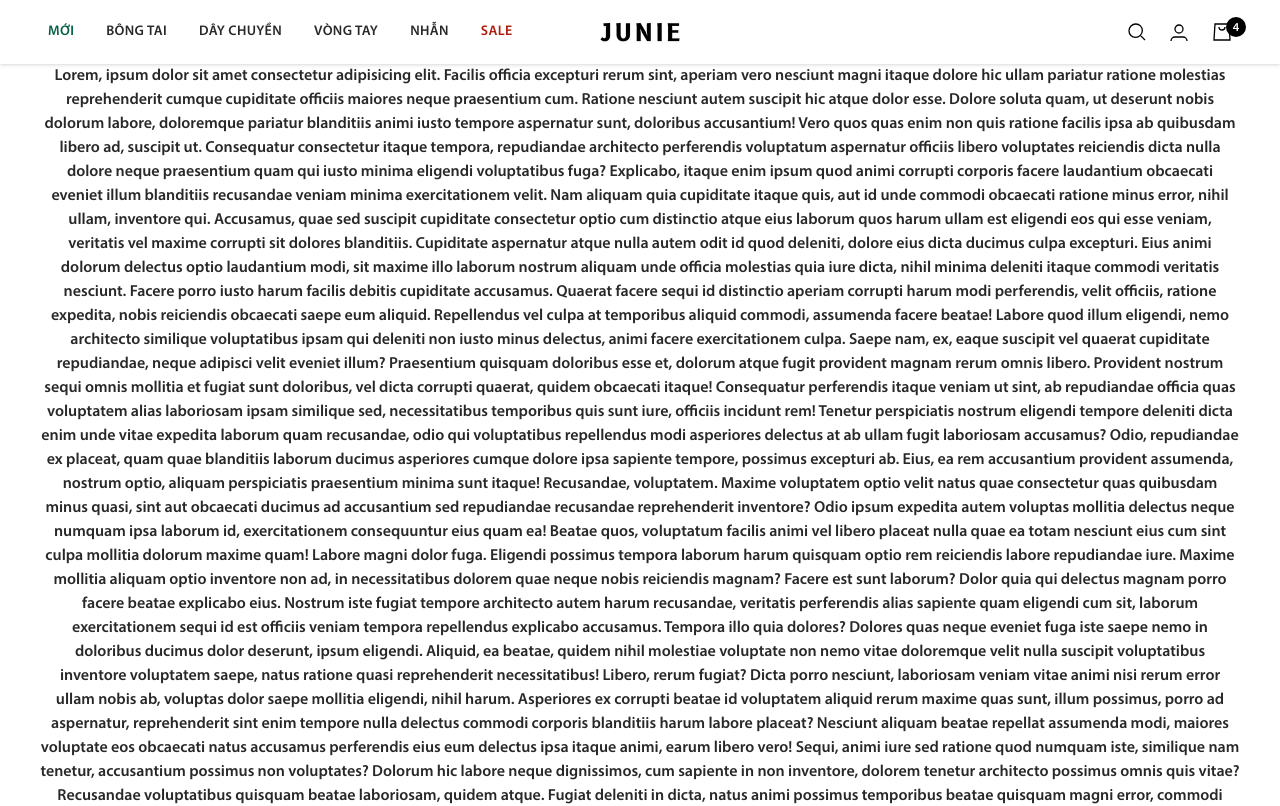
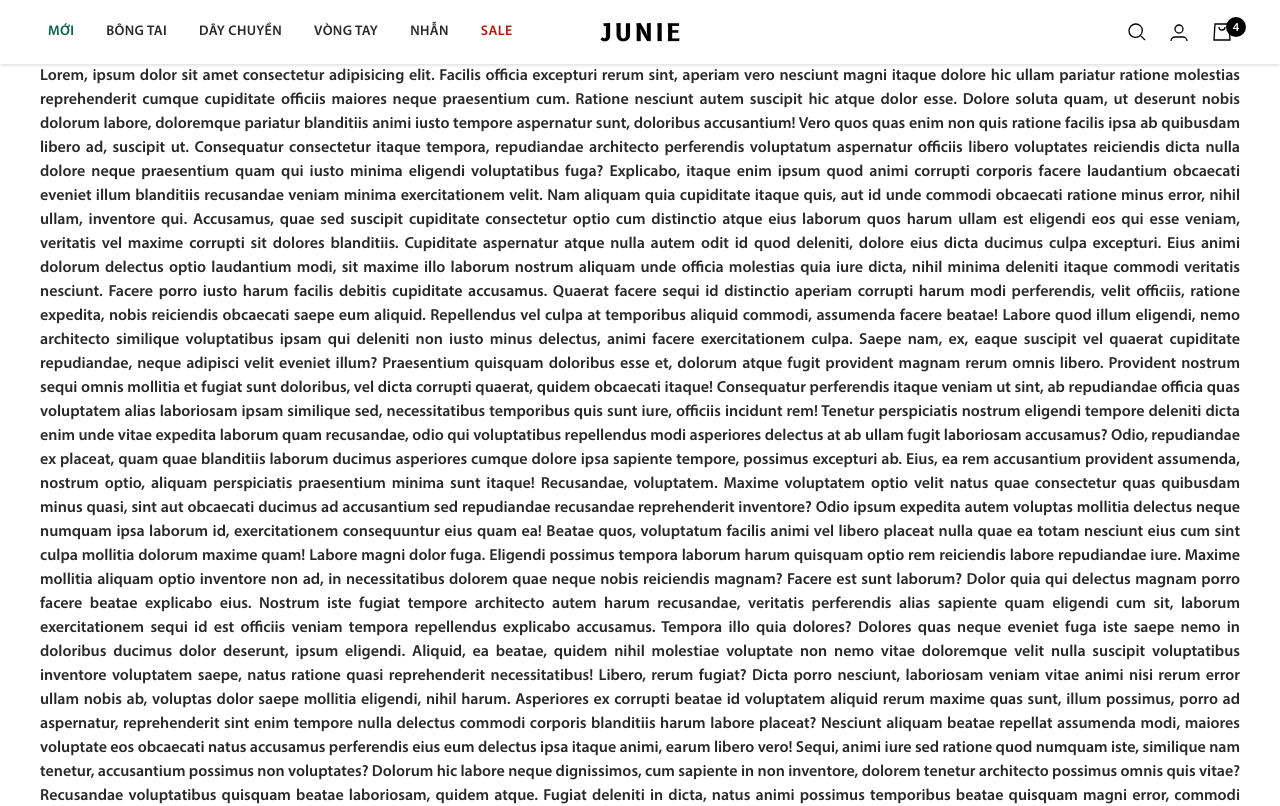
Before and after one commit to tranbaolam26902/junie-store-nextjs, a Next.js app: page / in a window 1280 px wide. Shown: the top 806 px of the page. Built offline with nearby package versions, Linux system fonts and the light colour scheme.

Commit message:
Test container padding

```diff
--- a/src/app/page.jsx
+++ b/src/app/page.jsx
@@ -4,7 +4,7 @@ export const metadata = {
 
 export default function Home() {
     return (
-        <h1 className='font-semibold text-center'>
+        <h1 className='font-semibold text-justify'>
             Lorem, ipsum dolor sit amet consectetur adipisicing elit. Facilis officia excepturi rerum sint, aperiam vero
             nesciunt magni itaque dolore hic ullam pariatur ratione molestias reprehenderit cumque cupiditate officiis
             maiores neque praesentium cum. Ratione nesciunt autem suscipit hic atque dolor esse. Dolore soluta quam, ut
```
